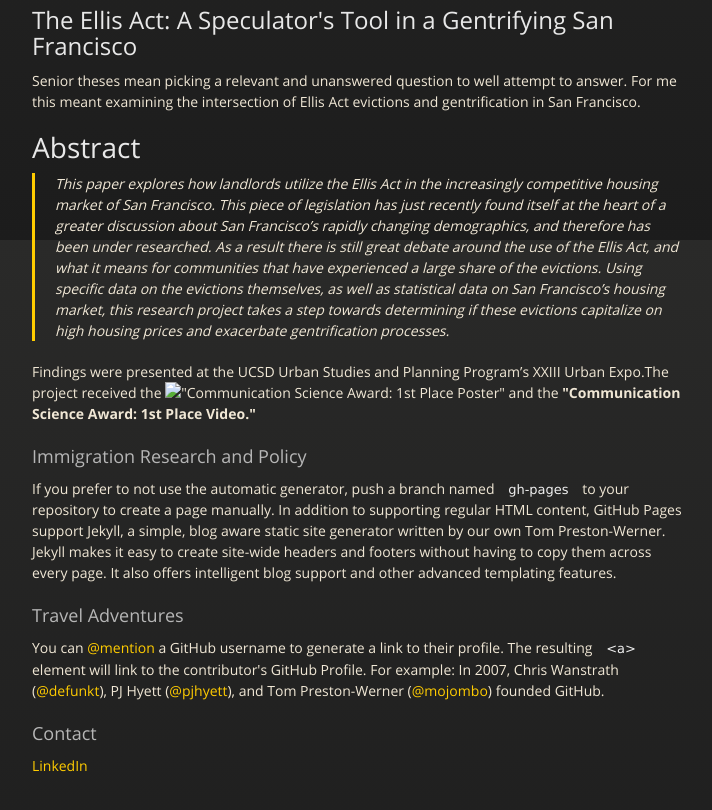
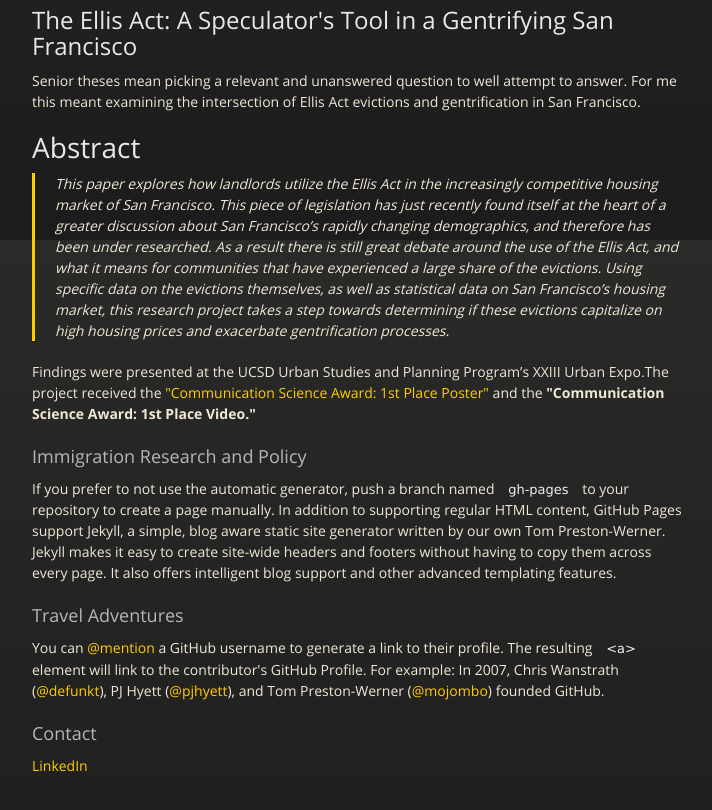
Before and after one commit to isabellablasi/isabellablasi.github.io, a plain HTML site: page index.html in a window 1280 px wide. Shown: the part 560-1370 px from the top of the page, without its empty margins (283-995 px from the left). Drawn offline with nearby package versions, Linux system fonts and the light colour scheme.

```diff
--- a/index.html
+++ b/index.html
@@ -61,7 +61,7 @@
 <p>This paper explores how landlords utilize the Ellis Act in the increasingly competitive housing market of San Francisco. This piece of legislation has just recently found itself at the heart of a greater discussion about San Francisco’s rapidly changing demographics, and therefore has been under researched. As a result there is still great debate around the use of the Ellis Act, and what it means for communities that have experienced a large share of the evictions. Using specific data on the evictions themselves, as well as statistical data on San Francisco’s housing market, this research project takes a step towards determining if these evictions capitalize on high housing prices and exacerbate gentrification processes.</p>
 </blockquote>
 
-<p>Findings were presented at the UCSD Urban Studies and Planning Program’s XXIII Urban Expo.The project received the <img src="UrbanProjects/ISA%20POSTER.pdf" alt='"Communication Science Award: 1st Place Poster"'> and the <strong>"Communication Science Award: 1st Place Video."</strong></p>
+<p>Findings were presented at the UCSD Urban Studies and Planning Program’s XXIII Urban Expo.The project received the <a href="UrbanProjects/ISA%20POSTER.pdf">"Communication Science Award: 1st Place Poster"</a> and the <strong>"Communication Science Award: 1st Place Video."</strong></p>
 
 <h3>
 <a name="immigration-research-and-policy" class="anchor" href="#immigration-research-and-policy"><span class="octicon octicon-link"></span></a>Immigration Research and Policy</h3>
```
Also changed, not shown: params.json (+1 -1 lines).
